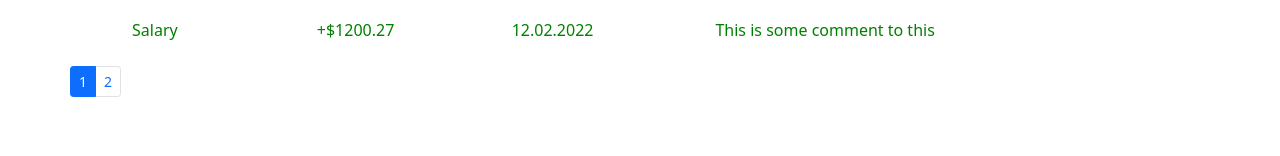
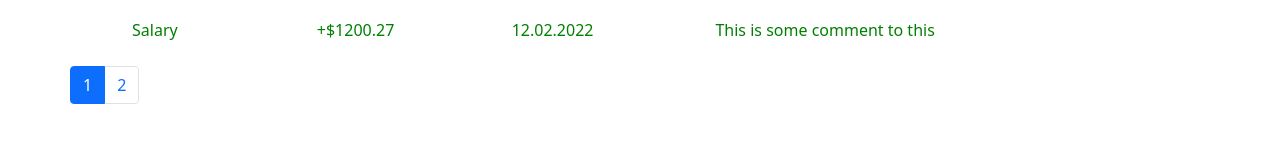
Before and after one commit to chingu-voyages/v37-geckos-team-07, a React (Create React App) app: page / in a window 1280 px wide. Shown: the part 506-662 px from the top of the page. Built offline with nearby package versions, Linux system fonts and the light colour scheme.

Commit message:
fix logic to change active class at click

```diff
--- a/src/components/PaginationBar.js
+++ b/src/components/PaginationBar.js
@@ -1,30 +1,33 @@
 /* eslint-disable no-plusplus */
-import { React, useState, useContext } from 'react';
+import { React, useState } from 'react';
 import { Pagination, Row } from 'react-bootstrap';
-import DataContext from '../store/DataContext';
 
 function PaginationBar({ pageNumber, handlePage }) {
-  const dataCtx = useContext(DataContext);
-
-  const [...rows] = dataCtx.rows;
-  let active = 1;
+  const [isActive, setIsActive] = useState(1);
   const pageClick = (e) => {
-    handlePage(parseInt(e.target.innerText));
-    active = parseInt(e.target.innerText);
+    handlePage(parseInt(e.target.innerText, 10));
+    setIsActive(parseInt(e.target.innerText, 10));
   };
 
-  let items = [];
-  for (let number = 1; number <= pageNumber; number++) {
-    items.push(
-      <Pagination.Item key={number} active={number === active} onClick={pageClick}>
-        {number}
-      </Pagination.Item>
-    );
+  const numbers = [];
+  // numbers.push(<Pagination.First />);
+  // items.push(<Pagination.Prev />);
+
+  for (let i = 1; i <= pageNumber; i++) {
+    numbers.push(i);
   }
+  // items.push(<Pagination.Next />);
+  // items.push(<Pagination.Last />);
 
   return (
     <Row className="justify-content-center">
-      <Pagination size="sm">{items}</Pagination>
+      <Pagination>
+        {numbers.map((number) => (
+          <Pagination.Item key={number} active={number === isActive} onClick={pageClick}>
+            {number}
+          </Pagination.Item>
+        ))}
+      </Pagination>
     </Row>
   );
 }
```
